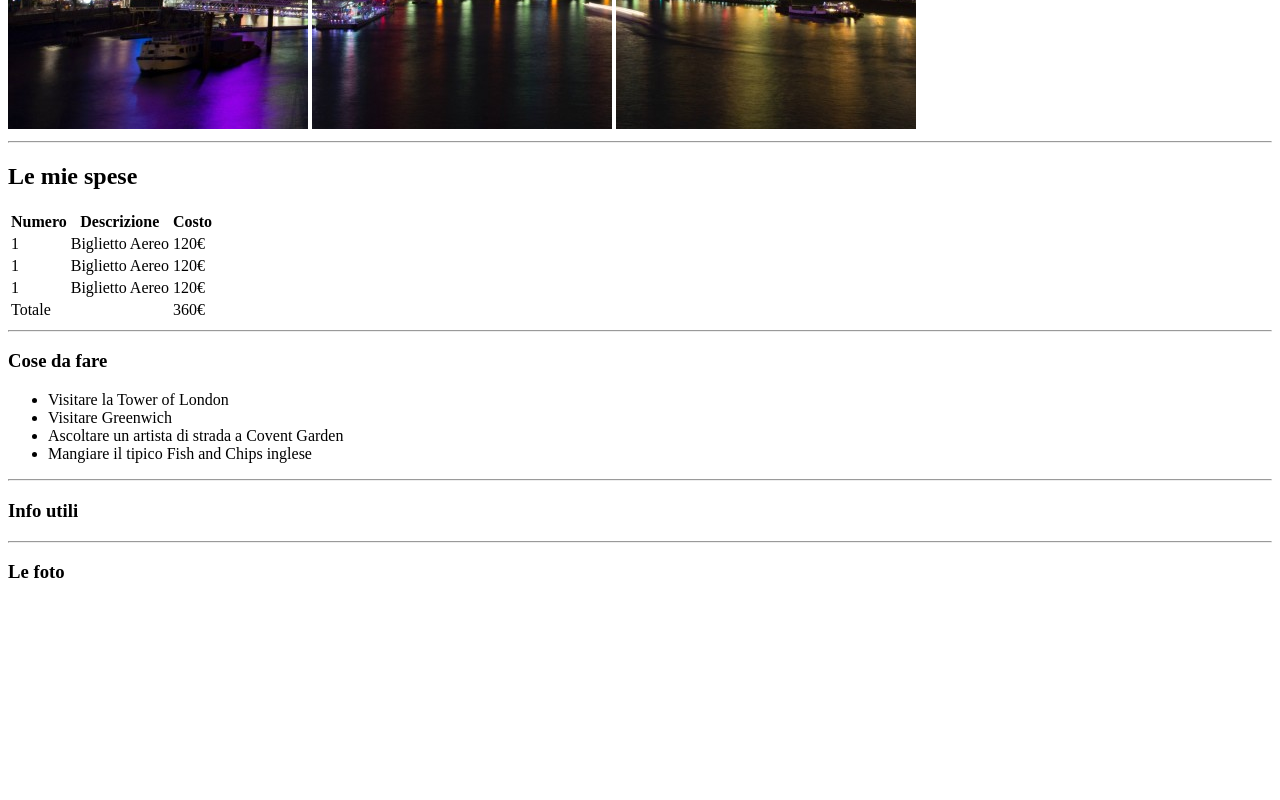
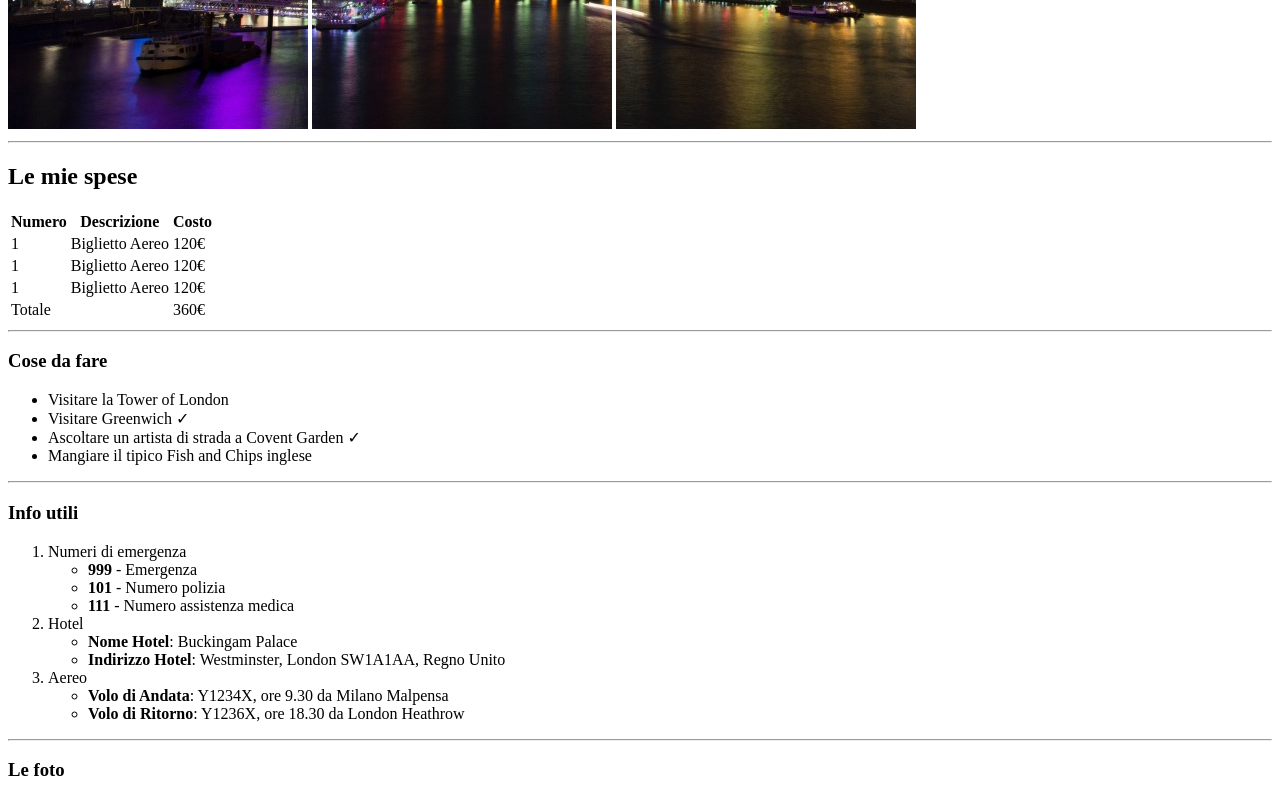
Before and after one commit to EmilDanielSamfirescu/html-london-trip, a plain HTML site: page index.html in a window 1280 px wide. Shown: the part 551-1351 px from the top of the page. Before the commit the page ends 1153 px from the top, so only its background shows below. Drawn offline with Linux system fonts and the light colour scheme.

Commit message:
Terza parte Completata

```diff
--- a/index.html
+++ b/index.html
@@ -22,6 +22,7 @@
     <!-- Inizio Copro Articolo-->
     <Main>
 
+        <!--Inizio prima parte-->
         <div>
             <h2>Le mie spese</h2>
             <table>
@@ -65,29 +66,63 @@
 
             <hr>
         </div>
+        <!--fine prima parte-->
 
+
+        <!--Inizio seconda pare-->
         <div>
             <h3>Cose da fare</h3>
             <ul>
                 <li>Visitare la Tower of London</li>
-                <li>Visitare Greenwich</li>
-                <li>Ascoltare un artista di strada a Covent Garden</li>
+                <li>Visitare Greenwich &#10003;</li>
+                <li>Ascoltare un artista di strada a Covent Garden &#10003;</li>
                 <li>Mangiare il tipico Fish and Chips inglese</li>
             </ul>
 
             <hr>
         </div>
+        <!--Fine seconda parte-->
 
+
+        <!--Inizio terza parte-->
         <div>
             <h3>Info utili</h3>
-
+            <ol>
+                <li>
+                    Numeri di emergenza
+                    <ul>
+                        <li><strong>999</strong> - Emergenza</li>
+                        <li><strong>101</strong> - Numero polizia</li>
+                        <li><strong>111</strong> - Numero assistenza medica</li>
+                    </ul>
+                </li>
+                <li>
+                    Hotel
+                    <ul>
+                        <li><strong>Nome Hotel</strong>: Buckingam Palace</li>
+                        <li><strong>Indirizzo Hotel</strong>: Westminster, London SW1A1AA, Regno Unito</li>
+                    </ul>
+                </li>
+                <li>
+                    Aereo
+                    <ul>
+                        <li><strong>Volo di Andata</strong>: Y1234X, ore 9.30 da Milano Malpensa</li>
+                        <li><strong>Volo di Ritorno</strong>: Y1236X, ore 18.30 da London Heathrow</li>
+                    </ul>
+                </li>
+            </ol>
 
             <hr>
         </div>
+        <!--Fine terza parte-->
 
+
+        <!--Inizio quanrta parte-->
         <div>
             <h3>Le foto</h3>
         </div>
+        <!--Fine quarta parte-->
+
     </Main>
     <!-- Fine Corpo Articolo-->
 </body>
```
